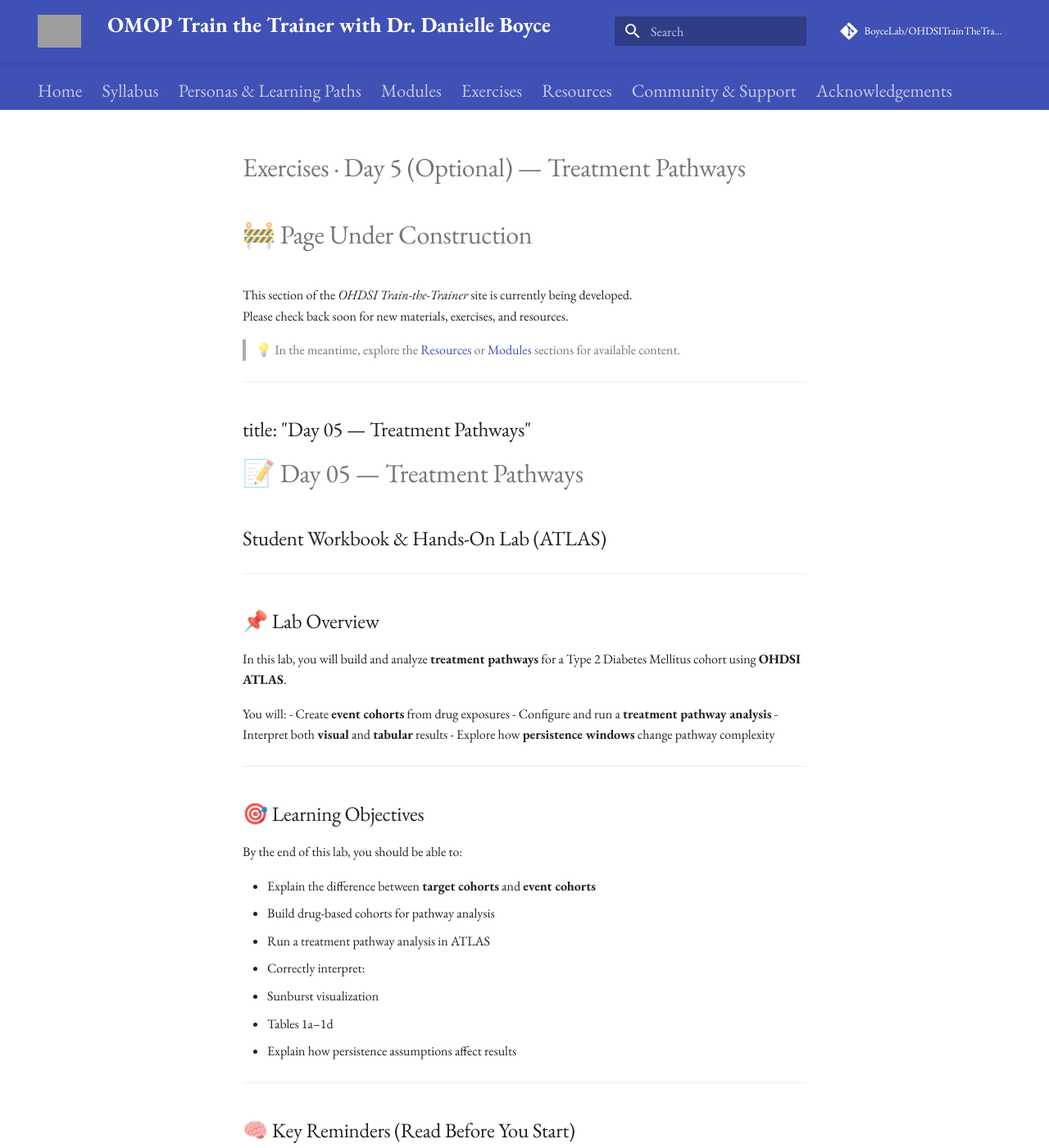
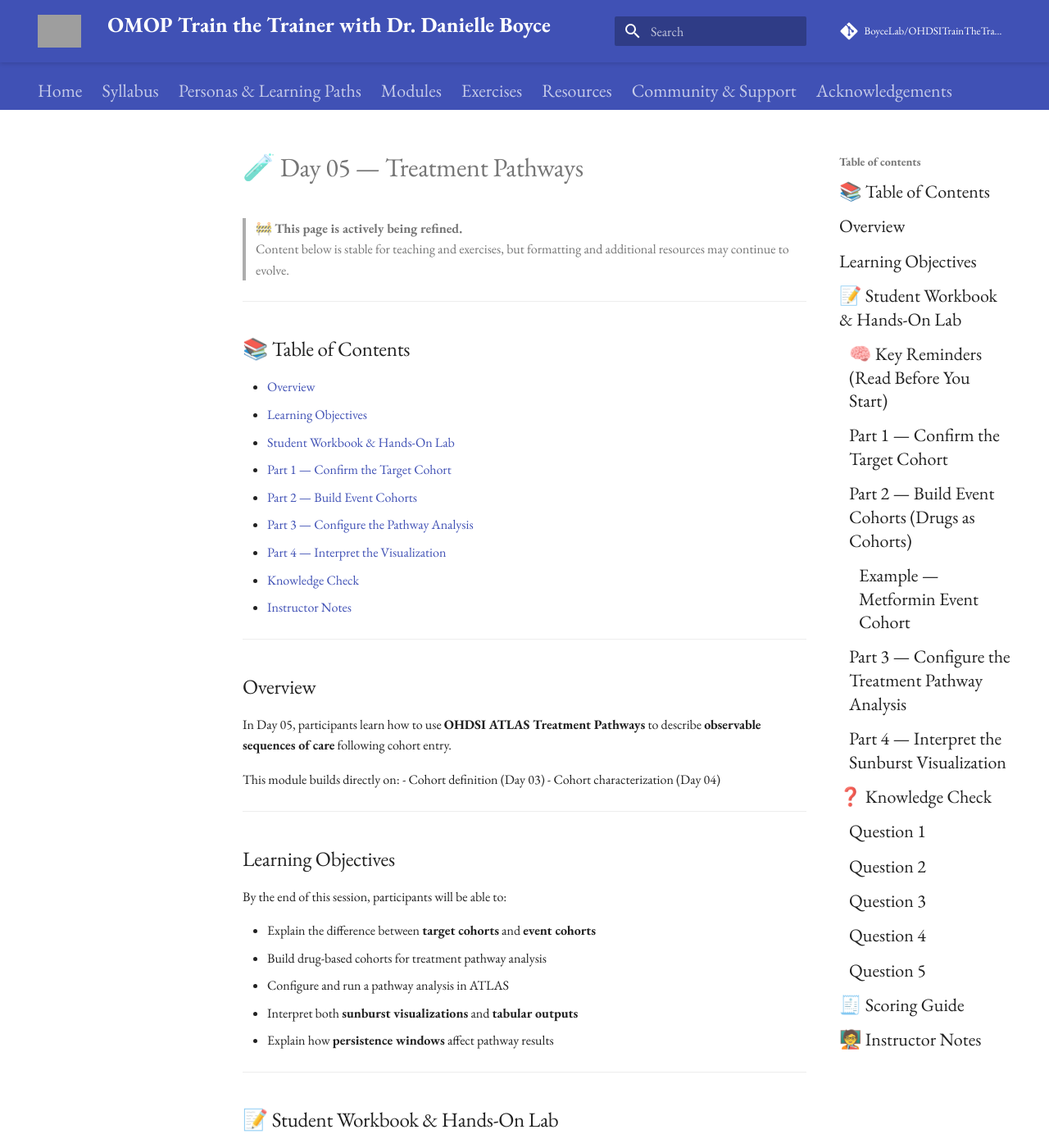
Before and after one commit to BoyceLab/OHDSITrainTheTrainer-6WK, an MkDocs documentation site: the page built from docs/exercises/day-05-pathways-optional.md, in a window 1280 px wide and 1400 px high. Shown: the whole window at 82% size. Built offline with MkDocs 1.6.1 and Material for MkDocs 9.7.7, drawn with Linux system fonts in a browser that asks for light colours; comment, search, counter and statistics services are not loaded; some of the changed text lies outside the part shown; grey boxes are pictures that could not be loaded.

Commit message:
Revise Day 5 Treatment Pathways document
Updated the Day 5 Treatment Pathways document with a new structure, added content, and refined exercises.

```diff
--- a/docs/exercises/day-05-pathways-optional.md
+++ b/docs/exercises/day-05-pathways-optional.md
@@ -1,47 +1,52 @@
-# Exercises · Day 5 (Optional) — Treatment Pathways
-# 🚧 Page Under Construction
-
-This section of the *OHDSI Train-the-Trainer* site is currently being developed.
-Please check back soon for new materials, exercises, and resources.
-
-> 💡 In the meantime, explore the [Resources](../resources.md) or [Modules](../modules/day-01-omop-cdm.md) sections for available content.
-
 ---
 title: "Day 05 — Treatment Pathways"
 ---
 
-# 📝 Day 05 — Treatment Pathways
-## Student Workbook & Hands-On Lab (ATLAS)
+# 🧪 Day 05 — Treatment Pathways
+
+> 🚧 **This page is actively being refined.**
+> Content below is stable for teaching and exercises, but formatting and additional resources may continue to evolve.
 
 ---
 
-## 📌 Lab Overview
-
-In this lab, you will build and analyze **treatment pathways** for a Type 2 Diabetes Mellitus cohort using **OHDSI ATLAS**.
-
-You will:
-- Create **event cohorts** from drug exposures
-- Configure and run a **treatment pathway analysis**
-- Interpret both **visual** and **tabular** results
-- Explore how **persistence windows** change pathway complexity
+## 📚 Table of Contents
+- [Overview](#overview)
+- [Learning Objectives](#learning-objectives)
+- [Student Workbook & Hands-On Lab](#student-workbook--hands-on-lab)
+  - [Part 1 — Confirm the Target Cohort](#part-1--confirm-the-target-cohort)
+  - [Part 2 — Build Event Cohorts](#part-2--build-event-cohorts-drugs-as-cohorts)
+  - [Part 3 — Configure the Pathway Analysis](#part-3--configure-the-treatment-pathway-analysis)
+  - [Part 4 — Interpret the Visualization](#part-4--interpret-the-sunburst-visualization)
+- [Knowledge Check](#knowledge-check)
+- [Instructor Notes](#instructor-notes)
 
 ---
 
-## 🎯 Learning Objectives
+## Overview
 
-By the end of this lab, you should be able to:
+In Day 05, participants learn how to use **OHDSI ATLAS Treatment Pathways** to describe **observable sequences of care** following cohort entry.
 
-- Explain the difference between **target cohorts** and **event cohorts**
-- Build drug-based cohorts for pathway analysis
-- Run a treatment pathway analysis in ATLAS
-- Correctly interpret:
-  - Sunburst visualization
-  - Tables 1a–1d
-- Explain how persistence assumptions affect results
+This module builds directly on:
+- Cohort definition (Day 03)
+- Cohort characterization (Day 04)
 
 ---
 
-## 🧠 Key Reminders (Read Before You Start)
+## Learning Objectives
+
+By the end of this session, participants will be able to:
+
+- Explain the difference between **target cohorts** and **event cohorts**
+- Build drug-based cohorts for treatment pathway analysis
+- Configure and run a pathway analysis in ATLAS
+- Interpret both **sunburst visualizations** and **tabular outputs**
+- Explain how **persistence windows** affect pathway results
+
+---
+
+## 📝 Student Workbook & Hands-On Lab
+
+### 🧠 Key Reminders (Read Before You Start)
 
 - **Concept sets define WHAT**
 - **Cohorts define WHEN**
@@ -51,109 +56,168 @@
 
 ---
 
-## 🧩 Part 1 — Confirm the Target Cohort
+### Part 1 — Confirm the Target Cohort
 
-### Task
-Confirm that the following cohort already exists and has been generated:
+Confirm that the following cohort exists and has been generated:
 
 - ** Type 2 Diabetes Mellitus**
 
-### Check
-- Cohort has an index date
-- Cohort was successfully generated on your database
+✔ Cohort has an index date
+✔ Cohort successfully generated on your database
 
-✍️ **Write down**:
+✍️ **Record**
 - Total cohort count: ______________________
 
 ---
 
-## 🧱 Part 2 — Build Event Cohorts (Drugs as Cohorts)
+### Part 2 — Build Event Cohorts (Drugs as Cohorts)
 
-You will now create cohorts that represent **treatment events**.
+Create cohorts representing **treatment events**.
 
-### Event Cohorts to Build
-Create **at least three** of the following:
+Build **at least three** of the following:
 
 - Metformin
 - DPP4 inhibitors
 - Sulfonylureas
 - Insulin
 
----
-
-### Step-by-Step Example — Metformin Event Cohort
+#### Example — Metformin Event Cohort
 
 1. Go to **Cohorts → New Cohort**
-2. Name the cohort:
-   `Metformin`
-
-3. **Concept Set**
+2. Name: `Metformin`
+3. Concept set:
    - RxNorm ingredient: *metformin*
    - Include descendants
+4. Entry event:
+   - Drug exposure
+   - Observation: `0 days before / 0 days after`
+   - Limit to **earliest event per person**
+5. Exit:
+   - End of continuous drug exposure
+   - Persistence window: `30 days`
+6. Save and generate
 
-4. **Cohort Entry Event**
-   - Drug exposure of metformin
-   - Observation requirement: `0 days before / 0 days after`
-   - Limit to **earliest event per person**
-
-5. **Cohort Exit**
-   - Persist until **end of continuous drug exposure**
-   - Persistence window: `30 days`
-
-6. Save and generate the cohort
-
-✍️ **Record**:
-- Metformin cohort count: ______________________
+✍️ Metformin cohort count: ______________________
 
 ---
 
-### Repeat for Additional Drug Classes
-
-✍️ **Record cohort counts**:
-
-| Drug Class | Cohort Count |
-|-----------|--------------|
-| DPP4 | |
-| Sulfonylureas | |
-| Insulin | |
-
----
-
-## ⚙️ Part 3 — Configure the Treatment Pathway Analysis
+### Part 3 — Configure the Treatment Pathway Analysis
 
 1. Navigate to **Analyses → Pathways**
 2. Create a **New Pathway Analysis**
-3. Select **Target Cohort**:
+3. Target cohort:
    - ` Type 2 Diabetes Mellitus`
-4. Add **Event Cohorts**:
+4. Add event cohorts:
    - Metformin
    - DPP4
    - Sulfonylureas
    - Insulin
-5. Set **Persistence Window**:
+5. Persistence window:
    - `30 days`
-6. Save and **Generate**
+6. Save and generate
 
-✍️ **Record**:
+✍️ Record:
 - Persons with pathways: ______________________
 - % of cohort with pathways: ______________________
 
 ---
 
-## 🌀 Part 4 — Interpret the Sunburst Visualization
+### Part 4 — Interpret the Sunburst Visualization
 
-Answer the following while viewing the **Visualization** tab.
+Answer while viewing the **Visualization** tab:
 
-### Questions
+1. Most common first treatment after cohort entry:
+   ___________________________________________
 
-1. What is the **most common first treatment** after cohort entry?
-   ___________________________________________________________
-
-2. Does insulin appear:
-   - ☐ Early in pathways
-   - ☐ Late in pathways
+2. Insulin appears:
+   - ☐ Early
+   - ☐ Late
    - ☐ Both
 
-3. What do **Remain** and **Diff** represent when clicking a pathway segment?
+3. What do **Remain** and **Diff** represent?
 
 ✍️ Notes:
+
+
+---
+
+## ❓ Knowledge Check
+
+Select the **single best answer**.
+
+### Question 1
+What is the primary purpose of treatment pathway analysis?
+
+A. Estimate causal effects
+B. Describe observable treatment sequences
+C. Calculate incidence
+D. Validate cohorts
+
+**Answer:** B
+
+---
+
+### Question 2
+What defines the center of the sunburst?
+
+A. First drug exposure
+B. Start of observation
+C. Entry into the target cohort
+D. First event cohort
+
+**Answer:** C
+
+---
+
+### Question 3
+Why are drugs defined as cohorts in pathways?
+
+A. Concept sets cannot include descendants
+B. Cohorts provide timing and persistence
+C. Drugs cannot be conditions
+D. Cohorts imply intent
+
+**Answer:** B
+
+---
+
+### Question 4
+What does each outward ring represent?
+
+A. Time since diagnosis
+B. Dose escalation
+C. Entry into a new event cohort
+D. Refills
+
+**Answer:** C
+
+---
+
+### Question 5
+Which table best summarizes pathway complexity?
+
+A. Table 1a
+B. Table 1b
+C. Table 1c
+D. Table 1d
+
+**Answer:** D
+
+---
+
+## 🧾 Scoring Guide
+
+| Score | Interpretation |
+|------:|----------------|
+| 9–10 | Excellent |
+| 7–8  | Solid |
+| 5–6  | Review |
+| <5   | Revisit materials |
+
+---
+
+## 🧑‍🏫 Instructor Notes
+
+- Emphasize **Table 1d** for rapid understanding of complexity
+- Reinforce that pathways are **descriptive, not causal**
+- Encourage learners to experiment with persistence windows
```
